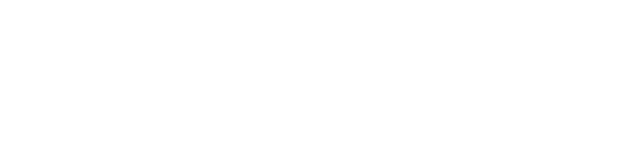
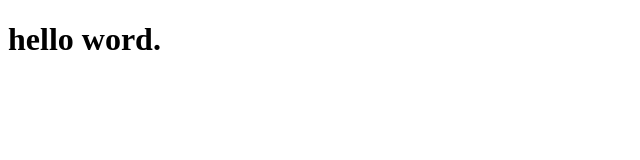
Before and after one commit to Ali-Hassan8/reverse-changes, a plain HTML site: page index.html in a window 1280 px wide. Shown: the whole page, without its empty margins (0-640 px from the left). Drawn offline with Linux system fonts and the light colour scheme.

Commit message:
reverse changes

```diff
--- a/index.html
+++ b/index.html
@@ -6,6 +6,6 @@
     <title>Document</title>
 </head>
 <body>
-
+    <h1>hello word.</h1>
 </body>
 </html>
```
